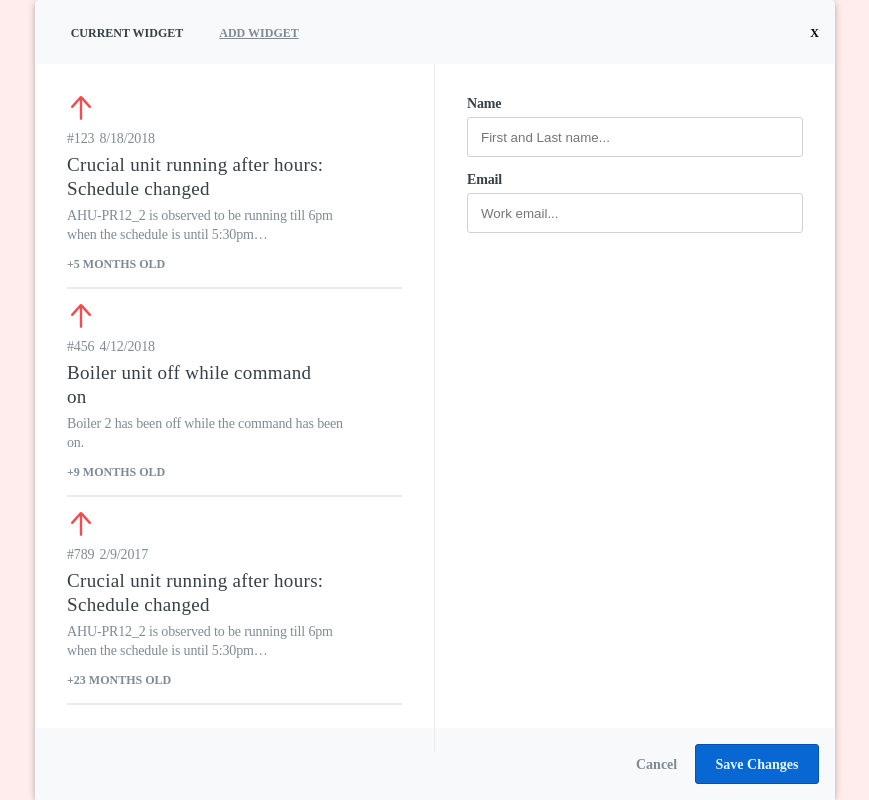
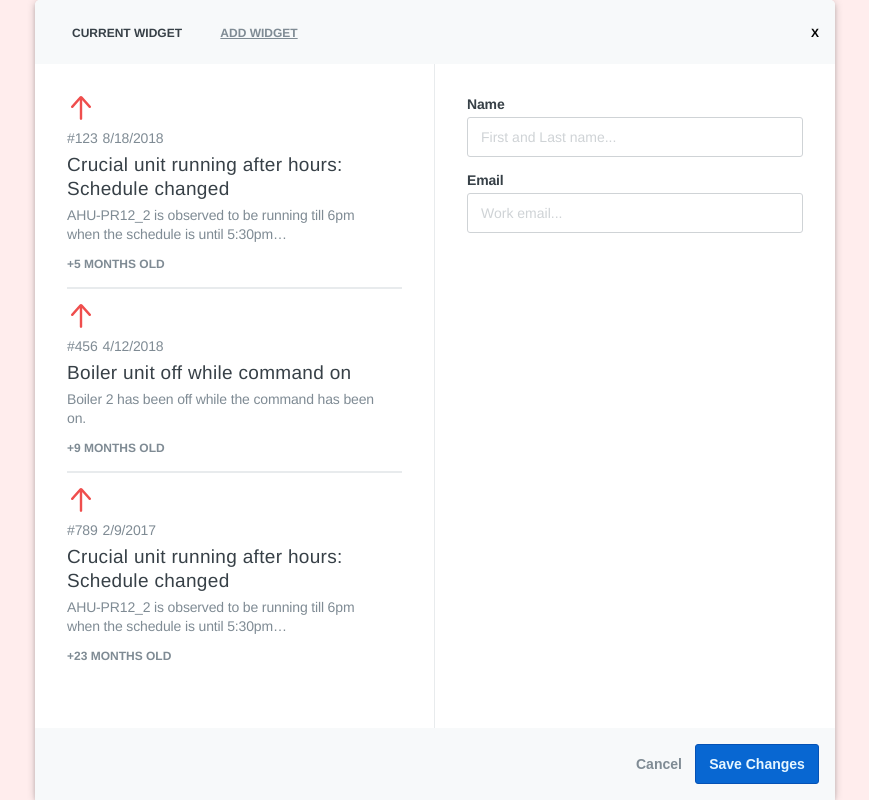
Before and after one commit to speir-wang/modal-test, a React (Create React App) app: page / in a window 1280 px wide. Both pictures are taken after a click on the button "Show Modal". Shown: the whole page, without its empty margins (205-1074 px from the left). Built offline with nearby package versions, Linux system fonts and the light colour scheme.

Commit message:
create close modal function in App.js and pass down to modal footer component

```diff
--- a/src/components/App.js
+++ b/src/components/App.js
@@ -17,17 +17,24 @@ class App extends Component {
 			modalIsOpen: false
 		};
 		this.openModal = this.openModal.bind(this);
+		this.closeModal = this.closeModal.bind(this);
 	}
 	openModal = () => {
 		this.setState({
 			modalIsOpen: true
 		});
 	};
+
+	closeModal = () => {
+		this.setState({
+			modalIsOpen: false
+		});
+	};
 	render() {
 		return (
 			<div>
 				<button onClick={this.openModal}>Show Modal</button>
-				{this.state.modalIsOpen && <Modal />}
+				{this.state.modalIsOpen && <Modal onCloseModal={this.closeModal} />}
 			</div>
 		);
 	}
--- a/src/components/Modal.js
+++ b/src/components/Modal.js
@@ -12,8 +12,8 @@ import ModalContent from "./ModalContent";
  */
 
 class Modal extends Component {
-	constructor() {
-		super();
+	constructor(props) {
+		super(props);
 		this.handleNameChange = this.handleNameChange.bind(this);
 		this.handleEmailChange = this.handleEmailChange.bind(this);
 		this.state = {
@@ -89,7 +89,7 @@ class Modal extends Component {
 						</div>
 					</section>
 				</div>
-				<ModalFooter />
+				<ModalFooter closeModal={this.props.onCloseModal} />
 			</div>
 		);
 	}
--- a/src/components/ModalFooter.js
+++ b/src/components/ModalFooter.js
@@ -1,11 +1,18 @@
 import React, { Component } from "react";
 
 class ModalFooter extends Component {
+	constructor(props) {
+		super(props);
+	}
 	render() {
 		return (
 			<div className="modal-footer">
-				<button className="cancel">Cancel</button>
-				<button className="save">Save Changes</button>
+				<button className="cancel" onClick={this.props.closeModal}>
+					Cancel
+				</button>
+				<button className="save" onClick={this.submitForm}>
+					Save Changes
+				</button>
 			</div>
 		);
 	}
--- a/src/scss/App.scss
+++ b/src/scss/App.scss
@@ -4,6 +4,7 @@
 body {
 	margin: 0;
 	padding: 0;
+	font-family: helvetica;
 }
 
 #root {
--- a/src/scss/Modal.scss
+++ b/src/scss/Modal.scss
@@ -71,12 +71,68 @@
 	}
 	.modal-content-left {
 		border-right: 1px solid #e8ebed;
+
+		// target last task item
+		> div:last-of-type {
+			hr {
+				display: none;
+			}
+		}
+	}
+
+	.task-item {
+		.meta {
+			margin: 5px 0;
+			color: #7f8b94;
+			font-size: 14px;
+			font-weight: normal;
+			letter-spacing: -0.15px;
+			line-height: 19px;
+
+			.task-id {
+				margin-right: 5px;
+			}
+		}
+
+		.title {
+			max-width: 336px;
+			margin: 5px 0;
+			color: #374047;
+			font-size: 19px;
+			font-weight: normal;
+			letter-spacing: 0.32px;
+			line-height: 24px;
+		}
+
+		blockquote {
+			margin: 0;
+
+			color: #7f8b94;
+			font-size: 14px;
+			font-weight: normal;
+			letter-spacing: -0.15px;
+			line-height: 19px;
+			max-width: 316px;
+		}
+		.sub-meta {
+			height: 16px;
+			color: #7f8b94;
+			font-size: 12px;
+			font-weight: bold;
+			text-transform: uppercase;
+			letter-spacing: 0;
+			line-height: 16px;
+			margin-bottom: 0;
+		}
+		hr {
+			margin: 15px 0;
+			border: 1px solid #e8ebed;
+		}
 	}
 
 	label {
 		color: #374047;
 		font-size: 14px;
-		font-family: SFProText-Semibold;
 		font-weight: 600;
 		letter-spacing: -0.15px;
 		line-height: 16px;
@@ -91,63 +147,14 @@
 		border: 1px solid #cfd3d6;
 		margin-bottom: 15px;
 		border-radius: 3px 3px 3px 3px;
-		::placeholder {
+		font-size: 14px;
+		&::placeholder {
 			color: #cfd3d6;
+			font-family: Helvetica, sans-serif;
 		}
 	}
 }
-.task-item {
-	.meta {
-		margin: 5px 0;
-		color: #7f8b94;
-		font-size: 14px;
-		font-family: SFProText-Regular;
-		font-weight: normal;
-		letter-spacing: -0.15px;
-		line-height: 19px;
 
-		.task-id {
-			margin-right: 5px;
-		}
-	}
-
-	.title {
-		max-width: 260px;
-		margin: 5px 0;
-		color: #374047;
-		font-size: 19px;
-		font-family: SFProDisplay-Regular;
-		font-weight: normal;
-		letter-spacing: 0.32px;
-		line-height: 24px;
-	}
-
-	blockquote {
-		margin: 5px 0;
-		max-width: 280px;
-		height: 38px;
-		color: #7f8b94;
-		font-size: 14px;
-		font-family: SFProText-Regular;
-		font-weight: normal;
-		letter-spacing: -0.15px;
-		line-height: 19px;
-	}
-	.sub-meta {
-		height: 16px;
-		color: #7f8b94;
-		font-size: 12px;
-		font-family: SFProText-Bold;
-		font-weight: bold;
-		text-transform: uppercase;
-		letter-spacing: 0;
-		line-height: 16px;
-	}
-	hr {
-		margin: 15px 0;
-		border: 1px solid #e8ebed;
-	}
-}
 .modal-footer {
 	background-color: #f7f9fa;
 	height: 72px;
@@ -164,7 +171,6 @@
 		border-radius: 3px 3px 3px 3px;
 		color: #e6f6ff;
 		font-size: 14px;
-		font-family: SFProText-Bold;
 		font-weight: bold;
 		letter-spacing: 0;
 		line-height: 15px;
@@ -174,7 +180,6 @@
 		height: 40px;
 		color: #7f8b94;
 		font-size: 14px;
-		font-family: SFProText-Bold;
 		font-weight: bold;
 		letter-spacing: 0;
 		line-height: 15px;
```
